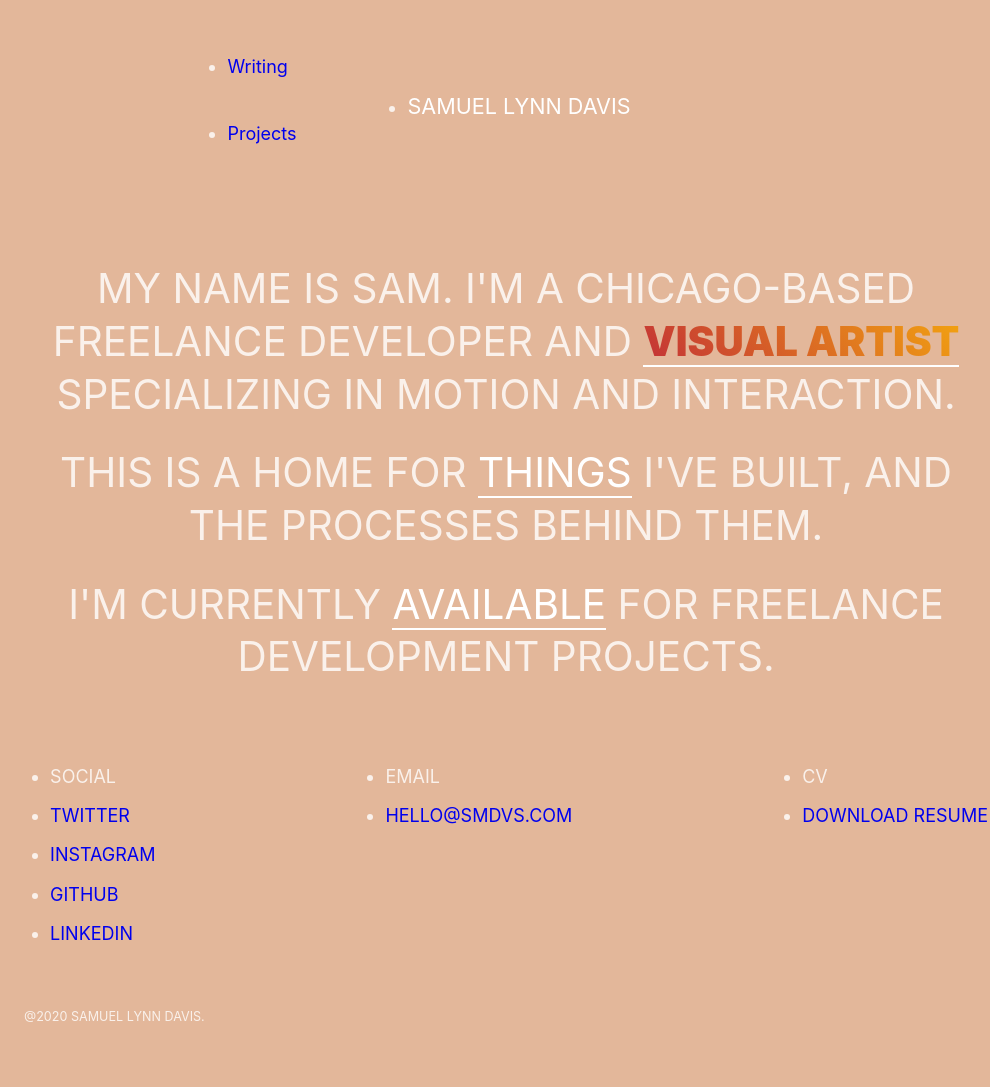
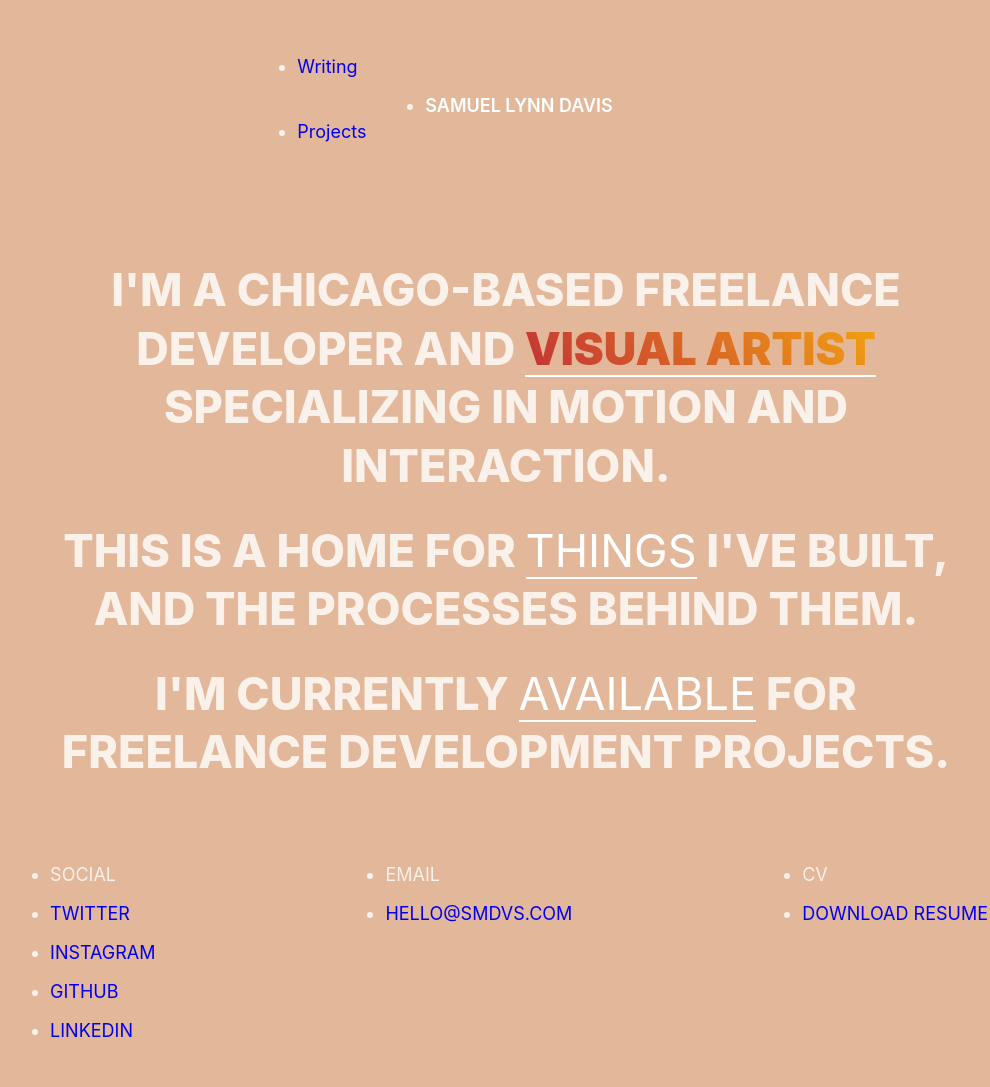
Before and after one commit to samlynndavis/smdvs.com, a Gatsby site: page / in a window 1280 px wide. Shown: the top 1087 px of the page, without its empty margins (134-1124 px from the left). Built offline with nearby package versions, Linux system fonts and the light colour scheme; Gatsby itself is replaced by a stand-in of ours.

Commit message:
Adds 'Montreal' and 'Inter' typefaces

```diff
--- a/gatsby-config.js
+++ b/gatsby-config.js
@@ -11,6 +11,15 @@ module.exports = {
   },
 
   plugins: [
+    {
+      resolve: "gatsby-plugin-web-font-loader",
+      options: {
+        custom: {
+          families: ["Montreal, Montreal-Light, Inter"],
+          urls: ["/fonts/fonts.css"],
+        },
+      },
+    },
     'gatsby-plugin-react-helmet',
     {
       resolve: 'gatsby-source-contentful',
--- a/package.json
+++ b/package.json
@@ -18,12 +18,13 @@
     "gatsby-plugin-react-helmet": "^3.1.6",
     "gatsby-plugin-sass": "^2.1.8",
     "gatsby-plugin-sharp": "^2.2.20",
+    "gatsby-plugin-web-font-loader": "^1.0.4",
     "gatsby-remark-images": "^3.1.20",
     "gatsby-remark-relative-images": "^0.2.3",
     "gatsby-source-contentful": "^2.1.33",
     "gatsby-source-filesystem": "^2.0.28",
     "gatsby-transformer-remark": "^2.3.8",
-    "node-sass": "^4.12.0",
+    "node-sass": "^4.13.1",
     "react": "^16.8.6",
     "react-dom": "^16.8.6",
     "react-helmet": "^5.2.0"
--- a/src/components/footer.module.scss
+++ b/src/components/footer.module.scss
@@ -3,6 +3,11 @@
   display: flex;
   flex-direction: column;
   text-transform: uppercase;
+
+  font-family: 'Inter';
+  font-style:  normal;
+  font-weight: 400;
+  font-display: swap;
 
   nav {
     display: flex;
@@ -17,7 +22,7 @@
   }
 
   .copyright {
-    font-size: .7rem;
+    font-size: .6rem;
   }
 
 }
@@ -38,15 +43,15 @@
 
     a {
       color: #fff;
-      font-size: 1.2rem;
+      font-size: 1rem;
       text-decoration: none;
       font-weight: 600;
 
       transition: 0.2s ease;
-    }
 
-    a:hover {
-      color: #fff;
+    &:hover {
+      color: #fdd630;
       transition: 0.2s ease;
     }
+  }
 }
--- a/src/components/header.module.scss
+++ b/src/components/header.module.scss
@@ -7,22 +7,30 @@
 }
 
 header nav ul li.name {
-  margin: 0 10rem;
+  margin: 0 10vw;
 }
 
 .title {
     color: #fff;
-    font-size: 1.2rem;
+    font-size: 1rem;
     text-decoration: none;
     padding: .3rem 0;
     position: relative;
     text-transform: uppercase;
 
-    transition: 0.2s ease;
-}
+    font-family: 'Inter';
+    font-style:  normal;
+    font-weight: 600;
+    font-display: swap;
 
-.title::after {
-  background-color: #fff;
+    -webkit-transition: all 0.2s ease-out;
+    -moz-transition: all 0.2s ease-out;
+    -o-transition: all 0.2s ease-out;
+    -ms-transition: all 0.2s ease-out;
+    transition: all 0.2s ease-out;
+
+  &::after {
+    background-color: #fdd630;
     content: ' ';
     display: block;
     height: 2px;
@@ -41,13 +49,14 @@ header nav ul li.name {
     transition: all 0.2s ease-out;
   }
 
-.title:hover::after {
+  &:hover::after {
     transform: scaleX(1);
     -webkit-transition: all 0.2s ease-out;
     -moz-transition: all 0.2s ease-out;
     -o-transition: all 0.2s ease-out;
     -ms-transition: all 0.2s ease-out;
     transition: all 0.2s ease-out;
+  }
 }
 
 .nav-list {
@@ -58,13 +67,17 @@ header nav ul li.name {
 
 .nav-item {
     color: #fff;
-    font-size: 1.2rem;
+    font-size: 1rem;
     margin: 0 .5rem;
     padding: .3rem 0 ;
     text-decoration: none;
-    font-weight: 500;
     position: relative;
     text-transform: uppercase;
+
+    font-family: 'Inter';
+    font-style:  normal;
+    font-weight: 600;
+    font-display: swap;
 }
 
 .nav-item:hover {
--- a/src/components/layout.module.scss
+++ b/src/components/layout.module.scss
@@ -14,14 +14,16 @@
 }
 
 .hero {
-    font-weight: 400;
+    font-family: 'Inter';
+    font-style:  normal;
+    font-weight: 800;
+    font-display: swap;
+
+    font-size: 2.5rem;
+
     justify-self: center;
     text-transform: uppercase;
     text-align: center;
-}
-
-.bold {
-  font-weight: 900;
 }
 
 .job__title {
@@ -53,7 +55,6 @@
     z-index: -1;
     width: calc(100% + 0px);
     transform: scaleX(1);
-    transform-origin: 0% 50%;
     bottom: -1px;
     -webkit-transition: all 0.2s ease-out;
     -moz-transition: all 0.2s ease-out;
@@ -64,19 +65,36 @@
 
   &:hover::after {
     transform: scaleX(0);
-    transform-origin: 50% 0%;
   }
 }
 
 .accent {
   color: #fff;
   position: relative;
+  font-family: 'Inter';
+  font-style:  normal;
+  font-weight: 400;
+  font-display: swap;
 
-  transition: all 0.2s ease;
+  -webkit-transition: all 0.2s ease-out;
+  -moz-transition: all 0.2s ease-out;
+  -o-transition: all 0.2s ease-out;
+  -ms-transition: all 0.2s ease-out;
+  transition: all 0.2s ease-out;
 
   &:hover {
+    font-family: 'Inter';
+    font-style:  normal;
     font-weight: 800;
-    transition: all 0.2s ease;
+    font-display: swap;
+
+    color: #fdd630;
+
+    -webkit-transition: all 0.2s ease-out;
+    -moz-transition: all 0.2s ease-out;
+    -o-transition: all 0.2s ease-out;
+    -ms-transition: all 0.2s ease-out;
+    transition: all 0.2s ease-out;
   }
 
   &::after {
@@ -90,7 +108,6 @@
     z-index: -1;
     width: calc(100% + 0px);
     transform: scaleX(1);
-    transform-origin: 0% 50%;
     bottom: -1px;
     -webkit-transition: all 0.2s ease-out;
     -moz-transition: all 0.2s ease-out;
@@ -101,7 +118,6 @@
 
   &:hover::after {
     transform: scaleX(0);
-    transform-origin: 50% 0%;
     font-weight: 800;
   }
 }
--- a/src/pages/blog.js
+++ b/src/pages/blog.js
@@ -25,7 +25,6 @@ const BlogPage = () => {
         <div>
             <Layout>
                 <Head title="Writing - Samuel Lynn Davis" />
-                <h2>Articles</h2>
                 <ol className={blogStyles.posts}>
                     {data.allContentfulBlogPost.edges.map((edge) => {
                         return (
--- a/src/pages/index.js
+++ b/src/pages/index.js
@@ -12,7 +12,7 @@ const IndexPage = () => {
     return (
         <Layout>
             <Head title="Samuel Lynn Davis - Visual Artist and Web Developer" />
-            <h1 className={layoutStyles.hero}>My name is Sam. I'm a Chicago-based freelance developer and <a href="https://www.samlynndavis.com" target="_blank" rel="noopener noreferrer" ><span className={layoutStyles.job__title}>visual artist</span></a> specializing in motion and interaction.</h1>
+            <h1 className={layoutStyles.hero}>I'm a Chicago-based freelance developer and <a href="https://www.samlynndavis.com" target="_blank" rel="noopener noreferrer" ><span className={layoutStyles.job__title}>visual artist</span></a> specializing in motion and interaction.</h1>
             <h1 className={layoutStyles.hero}>This is a home for <Link className={layoutStyles.accent} to="#">things</Link> I've built, and the processes behind them.</h1>
             <h1 className={layoutStyles.hero}>I'm currently <a href="mailto:hello@smdvs.com" className={layoutStyles.accent}>available</a> for freelance development projects.</h1>
         </Layout>
--- /dev/null
+++ b/static/fonts/fonts.css
@@ -0,0 +1,36 @@
+@font-face {
+  font-family: "Montreal";
+  src: url("NeueMontreal-Bold.otf");
+}
+
+@font-face {
+  font-family: "Montreal-Light";
+  src: url("NeueMontreal-Light.otf");
+}
+
+@font-face {
+  font-family: 'Inter';
+  font-style: normal;
+  font-weight: 400;
+  font-display: swap;
+  src: url("Inter-Regular.woff2?v=3.11") format("woff2"),
+    url("Inter-Regular.woff?v=3.11") format("woff");
+}
+
+@font-face {
+  font-family: 'Inter';
+  font-style: normal;
+  font-weight: 600;
+  font-display: swap;
+  src: url("Inter-SemiBold.woff2?v=3.11") format("woff2"),
+    url("Inter-SemiBold.woff?v=3.11") format("woff");
+}
+
+@font-face {
+  font-family: 'Inter';
+  font-style: normal;
+  font-weight: 800;
+  font-display: swap;
+  src: url("Inter-ExtraBold.woff2?v=3.11") format("woff2"),
+    url("Inter-ExtraBold.woff?v=3.11") format("woff");
+}
```
Also changed, not shown: src/pages/blog.module.scss (+13 -2 lines), static/fonts/Inter-ExtraBold.woff (added), static/fonts/Inter-ExtraBold.woff2 (added), static/fonts/Inter-Regular.woff (added), static/fonts/Inter-Regular.woff2 (added), static/fonts/Inter-SemiBold.woff (added), static/fonts/Inter-SemiBold.woff2 (added), 1 other file. Lines whose indentation alone changed are shown as unchanged.
